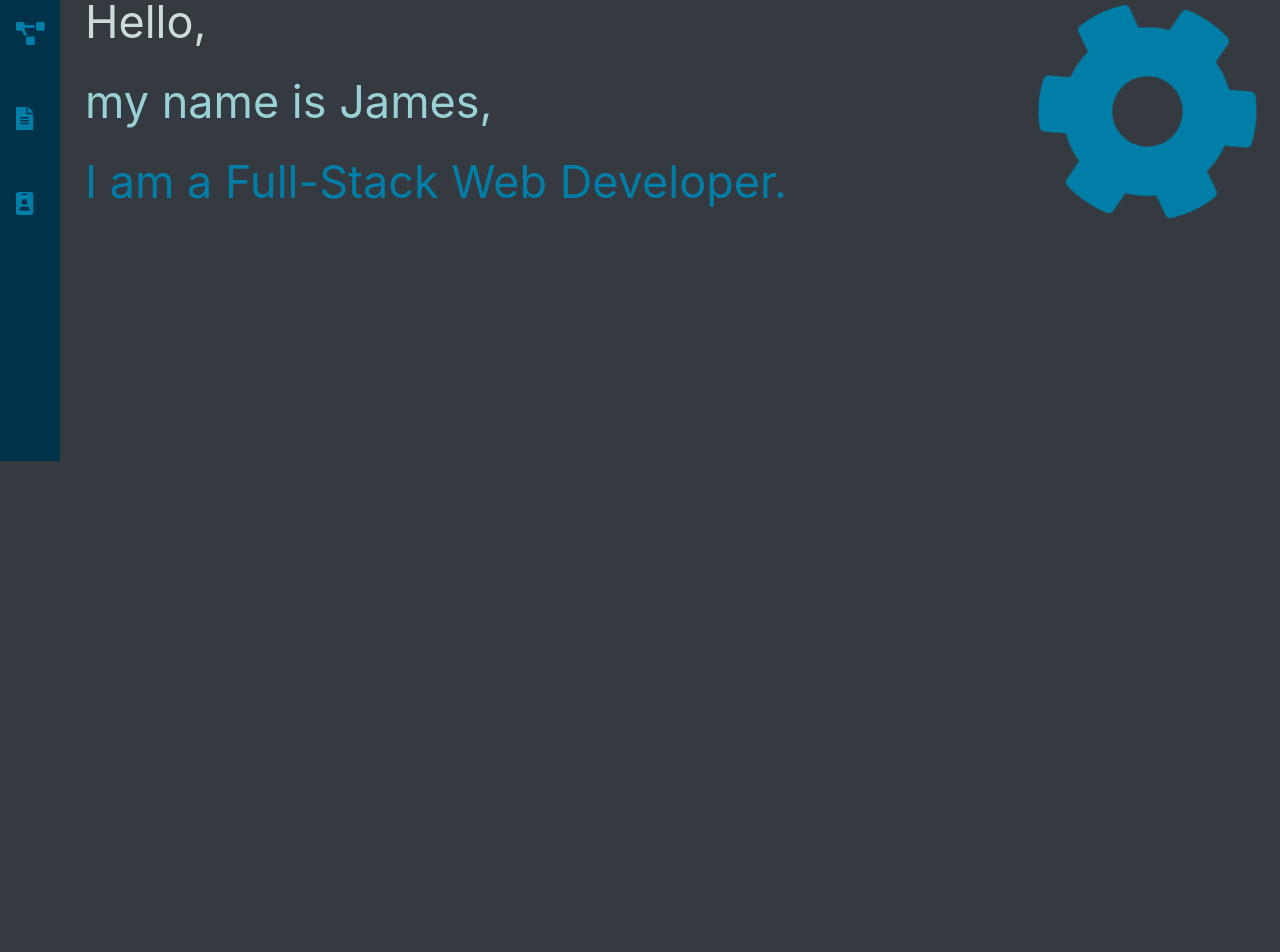
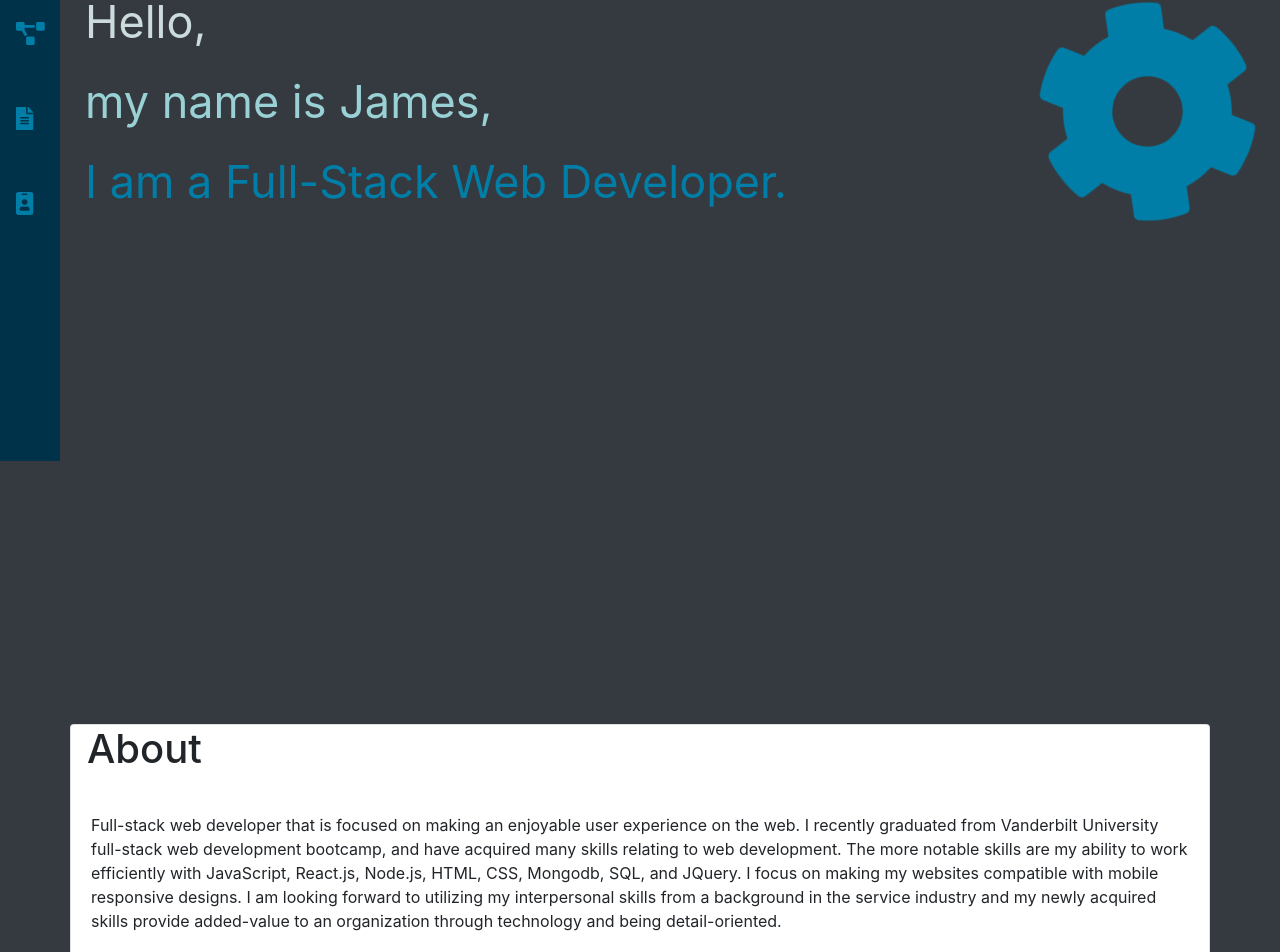
Before and after one commit to 8connor/jamesHoovenPortfolio, a Next.js app: page / in a window 1280 px wide. Shown: the part 339-1291 px from the top of the page. Before the commit the page ends 800 px from the top, so only its background shows below. Built offline with nearby package versions, Linux system fonts and the light colour scheme.

Commit message:
Added about section. Made some minor style changes.

```diff
--- a/pages/Components/InfoSection/InfoSection.module.css
+++ b/pages/Components/InfoSection/InfoSection.module.css
@@ -1,4 +1,4 @@
-.cog{
+.cog {
   animation-name: rotate;
   animation-duration: 5s;
   animation-iteration-count: infinite;
@@ -6,11 +6,22 @@
   animation-direction: normal;
 }
 
-@keyframes rotate{
-    from{
-        transform: rotate(0deg)
+.infoCon {
+  margin-top: 200px;
+  font-size: 45px;
+  line-height: 1;
 }
-    to{
-        transform: rotate(360deg)
+
+.aboutCon{
+    margin-top: 500px;
+    margin-bottom: 400px;
+}
+
+@keyframes rotate {
+  from {
+    transform: rotate(0deg);
+  }
+  to {
+    transform: rotate(360deg);
   }
 }
--- a/pages/Components/InfoSection/index.js
+++ b/pages/Components/InfoSection/index.js
@@ -4,33 +4,48 @@ import Row from "react-bootstrap/Row";
 import Col from "react-bootstrap/Col";
 import { FontAwesomeIcon } from '@fortawesome/react-fontawesome';
 import { faCog } from "@fortawesome/free-solid-svg-icons"
-import styles from "./InfoSection.module.css";
+import Styles from "./InfoSection.module.css";
+import Card  from "react-bootstrap/Card";
 
 function InfoCon() {
-    const config = {
-        marginTop: "200px",
-        fontSize: "45px",
-        lineHeight: "1"
-    }
-
     return (
         <>
             <Container id="Home">
-                <Row style={config}>
+                <Row className={Styles.infoCon}>
                     <Col sm={{ span: 10, offset: 0 }} md={{ span: 10, offset: 0 }} lg={{ span: 10, offset: 0 }}>
-                        <p className="text-success" style={{marginBottom: "-10px"}}>
+                        <p className="text-success" style={{ marginBottom: "-10px" }}>
                             Hello,
                         </p>
                         <br />
-                        <p className="text-danger" style={{marginBottom: "-10px"}}>my name is James,</p>
+                        <p className="text-danger" style={{ marginBottom: "-10px" }}>my name is James,</p>
                         <br />
                         <p className="text-primary">
                             I am a Full-Stack Web Developer.
                         </p>
                     </Col>
                     <Col sm={{ span: 2, offset: 0 }} md={{ span: 2, offset: 0 }} lg={{ span: 2, offset: 0 }}>
-                        <FontAwesomeIcon size={"5x"} icon={faCog} className={`${styles.cog} text-primary`} />
+                        <FontAwesomeIcon size={"5x"} icon={faCog} className={`${Styles.cog} text-primary`} />
                     </Col>
+                </Row>
+            </Container>
+            <Container className={Styles.aboutCon}>
+                <Row>
+                    <Card>
+                        <Card.Title className="ml-3 h1">
+                            <h1>About</h1>
+                        </Card.Title>
+                        <Card.Body>
+                            <p>
+                                Full-stack web developer that is focused on making an enjoyable user experience on the web.
+                                I recently graduated from Vanderbilt University full-stack web development bootcamp,
+                                and have acquired many skills relating to web development. The more notable skills are my
+                                ability to work efficiently with JavaScript, React.js, Node.js, HTML, CSS, Mongodb, SQL, and JQuery.
+                                I focus on making my websites compatible with mobile responsive designs. I am looking forward to utilizing
+                                my interpersonal skills from a background in the service industry and my newly acquired skills provide added-value to an
+                                organization through technology and being detail-oriented.
+                            </p>
+                        </Card.Body>
+                    </Card>
                 </Row>
             </Container>
         </>
--- a/pages/Components/Resume/index.js
+++ b/pages/Components/Resume/index.js
@@ -7,7 +7,7 @@ import Styles from "./Resume.module.css";
 function Resume() {
     return (
         <Container id="resume">
-            <Row className="justify-content-center">
+            <Row className="justify-content-center ml-5">
                 <Col>
                     <iframe src="/Resume.pdf" title="myResume" className={Styles.resume}>
                     </iframe>
```
Also changed, not shown: pages/Components/Projects/Projects.module.css (+6 -1 lines), pages/Components/Projects/index.js (+7 -0 lines), pages/projects.js (+4 -3 lines). Lines whose indentation alone changed are shown as unchanged.
